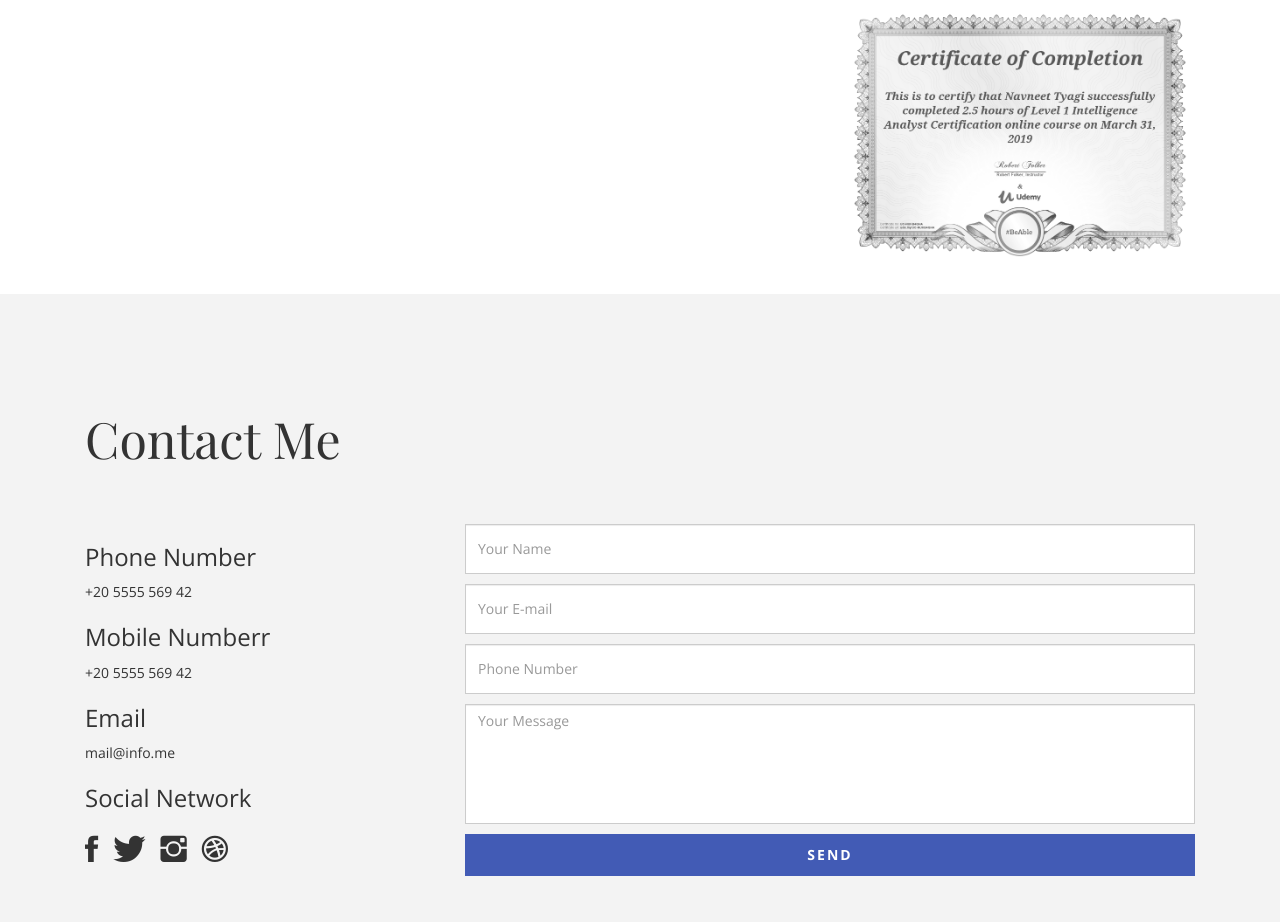
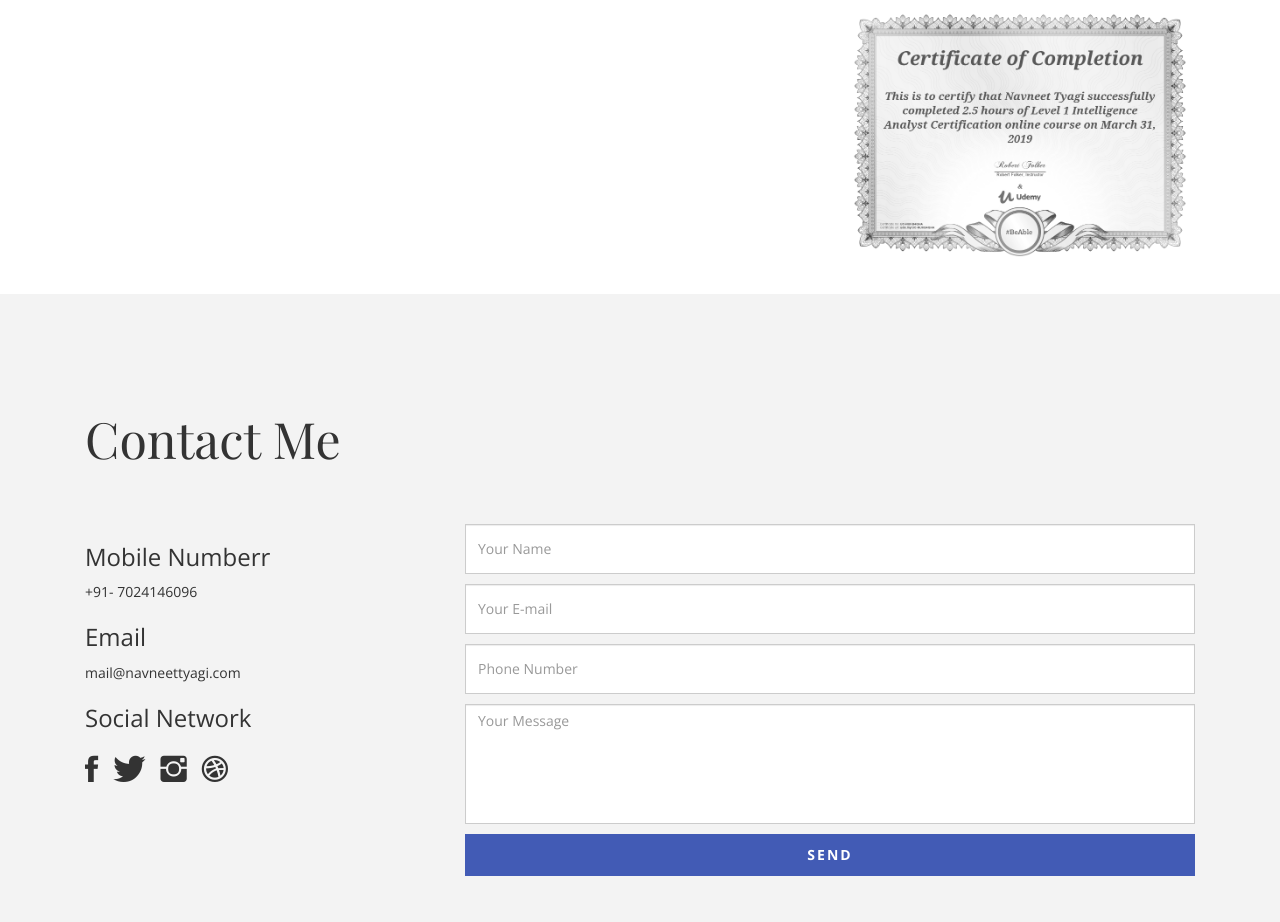
Before and after one commit to tyagibijnor/resume, a plain HTML site: page index.html in a window 1280 px wide. Shown: the part 5166-6088 px from the top of the page. Drawn offline with nearby package versions, Linux system fonts and the light colour scheme; files whose address does not match are found by name; a web font is replaced by a local one.

Commit message:
fixing bug

```diff
--- a/index.html
+++ b/index.html
@@ -189,7 +189,6 @@
                                 </a>
                             </div>
                             <!-- end single work -->
-
                             <!-- single work -->
                             <div class="col-md-4 col-sm-6 python">
                                 <a id="demo03" href="#animatedModal" class="portfolio_item"> <img src="myimg/certificate/python/1.jpg" alt="image" class="img-responsive" />
@@ -201,7 +200,6 @@
                                 </a>
                             </div>
                             <!-- end single work -->
-
                             <!-- single work -->
                             <div class="col-md-4 col-sm-6 php">
                                 <a id="demo04" href="#animatedModal" class="portfolio_item"> <img src="myimg/certificate/php/3.jpg" alt="image" class="img-responsive" />
@@ -213,7 +211,6 @@
                                 </a>
                             </div>
                             <!-- end single work -->
-
                             <!-- single work -->
                             <div class="col-md-4 col-sm-6 rpa">
                                 <a id="demo05" href="#animatedModal" class="portfolio_item"> <img src="myimg/certificate/rpa/1.jpg" alt="image" class="img-responsive" />
@@ -225,7 +222,6 @@
                                 </a>
                             </div>
                             <!-- end single work -->
-
                             <!-- single work -->
                             <div class="col-md-4 col-sm-6 python">
                                 <a id="demo06" href="#animatedModal" class="portfolio_item"> <img src="myimg/certificate/python/2.jpg" alt="image" class="img-responsive" />
@@ -237,7 +233,6 @@
                                 </a>
                             </div>
                             <!-- end single work -->
-
                             <!-- single work -->
                             <div class="col-md-4 col-sm-6 rpa">
                                 <a id="demo07" href="#animatedModal" class="portfolio_item"> <img src="myimg/certificate/rpa/2.jpg" alt="image" class="img-responsive" />
@@ -359,12 +354,12 @@
             </div>
             <div class="col-md-4" data-aos="fade-up">
 
-                <h3>Phone Number</h3>
-                <p>+20 5555 569 42</p>
+                <!-- <h3>Phone Number</h3>
+                <p>+20 5555 569 42</p> -->
                 <h3> Mobile Numberr</h3>
-                <p>+20 5555 569 42</p>
+                <p>+91- 7024146096</p>
                 <h3>Email</h3>
-                <p>mail@info.me </p>
+                <p>mail@navneettyagi.com</p>
 
                 <h3>Social Network</h3>
 
```
